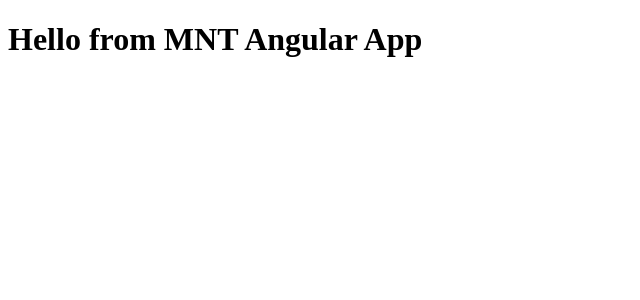
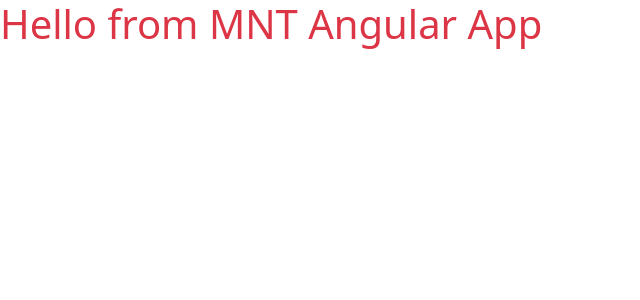
Before and after one commit to min-naing-tun/angular-study-basic, an Angular app: page / in a window 1280 px wide. Shown: the top 300 px of the page, without its empty margins (0-640 px from the left). Built offline with nearby package versions, Linux system fonts and the light colour scheme.

Commit message:
bootstrap_integration

```diff
--- a/angular.json
+++ b/angular.json
@@ -25,9 +25,12 @@
               "src/assets"
             ],
             "styles": [
+              "node_modules/bootstrap/dist/css/bootstrap.css",
               "src/styles.css"
             ],
-            "scripts": []
+            "scripts": [
+              "node_modules/bootstrap/dist/js/bootstrap.js"
+            ]
           },
           "configurations": {
             "production": {
--- a/package.json
+++ b/package.json
@@ -18,6 +18,7 @@
     "@angular/platform-browser": "^16.2.0",
     "@angular/platform-browser-dynamic": "^16.2.0",
     "@angular/router": "^16.2.0",
+    "bootstrap": "^5.3.1",
     "rxjs": "~7.8.0",
     "tslib": "^2.3.0",
     "zone.js": "~0.13.0"
--- a/src/app/app.component.html
+++ b/src/app/app.component.html
@@ -1 +1 @@
-<h1>Hello from MNT Angular App</h1>
+<h1 class="text-danger">Hello from MNT Angular App</h1>
```
Also changed, not shown: 1 other file (tests, documents, lock files or other folders).
